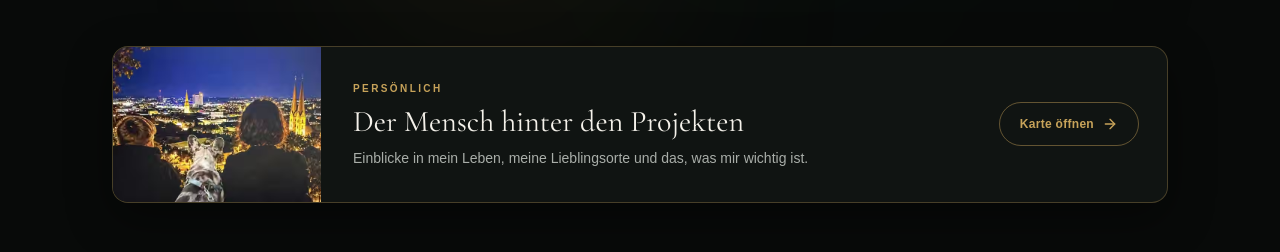
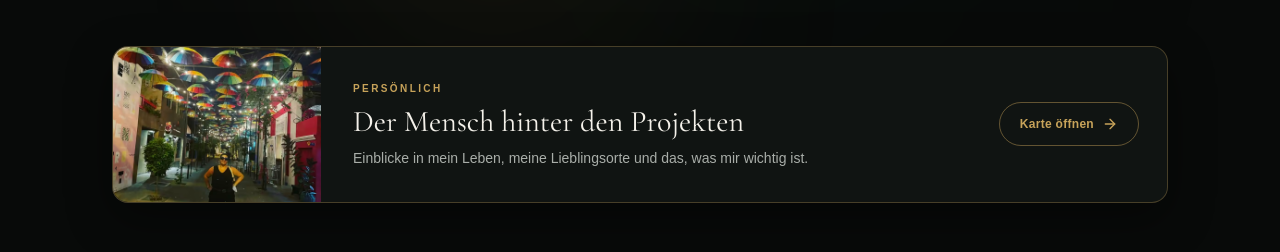
Before and after one commit to nataliastachowiak-bit/Natalia-Stachowiak, a React (Vite) app: page /about in a window 1280 px wide. Shown: the part 690-942 px from the top of the page. Built offline with nearby package versions, Linux system fonts and the light colour scheme; no server answers; a web font is replaced by a local one.

Commit message:
privacy: use travel image as card teaser instead of family photo

```diff
--- a/src/pages/AboutPage.tsx
+++ b/src/pages/AboutPage.tsx
@@ -8,7 +8,7 @@ import { BackToPortfolio } from '../components/BackToPortfolio';
 import { resolveAssetUrl } from '../utils/assetPath';
 import { PersonalStoryDialog } from '../components/PersonalStoryDialog';
 
-const personalNightImage = resolveAssetUrl('/assets/personal-evening.avif');
+const personalTravelImage = resolveAssetUrl('/assets/travel-umbrellas.avif');
 
 interface AboutPageProps {
   currentLang: Language;
@@ -228,8 +228,8 @@ export const AboutPage: React.FC<AboutPageProps> = ({
           >
             <div className="flex min-h-[155px] flex-col sm:flex-row sm:items-center">
               <img
-                src={personalNightImage}
-                alt={currentLang === 'de' ? 'Persönlicher Moment mit der Familie' : currentLang === 'pl' ? 'Osobista chwila z rodziną' : 'A personal family moment'}
+                src={personalTravelImage}
+                alt={currentLang === 'de' ? 'Reiseerinnerung in einer Straße mit bunten Regenschirmen' : currentLang === 'pl' ? 'Wspomnienie z podróży w uliczce z kolorowymi parasolami' : 'Travel memory beneath colourful umbrellas'}
                 loading="lazy"
                 decoding="async"
                 className="h-36 w-full object-cover sm:h-[155px] sm:w-52 sm:shrink-0"
```
